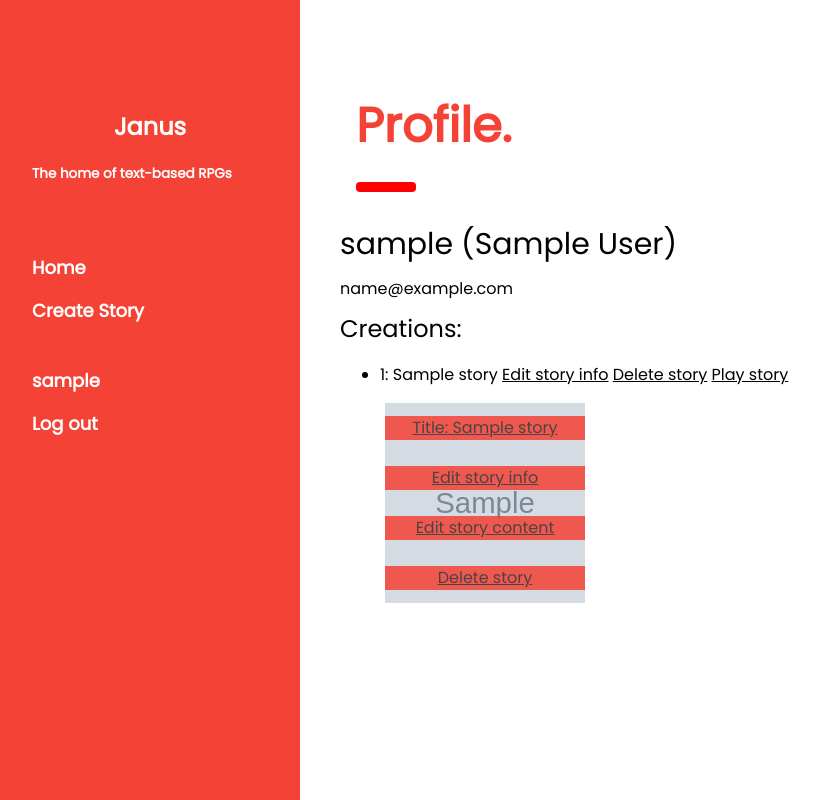
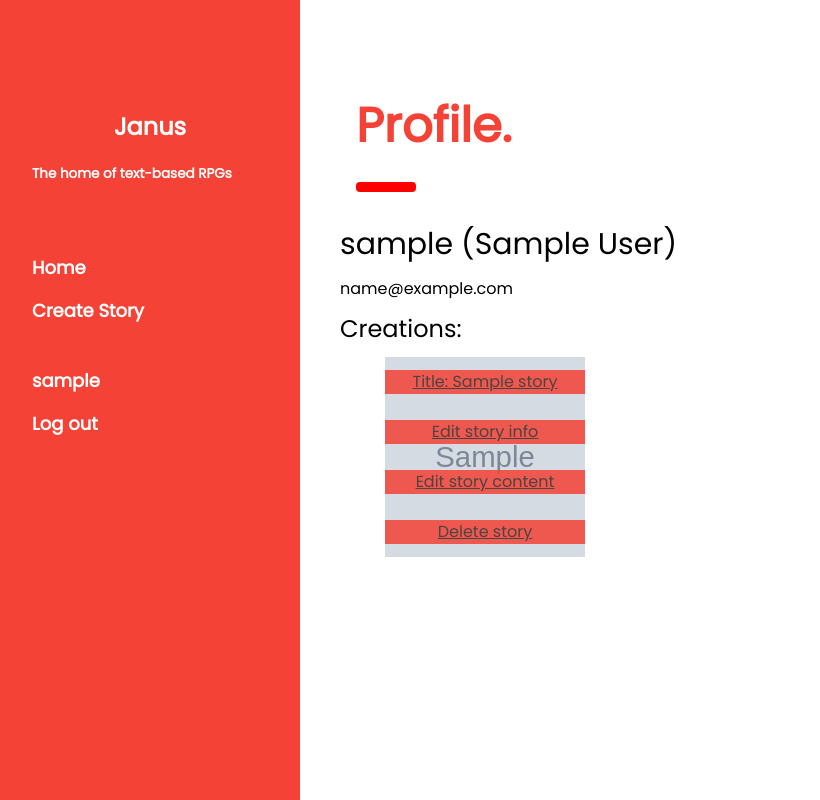
Before and after one commit to OmarWKH/janus, a Flask app: a page that uses janus/templates/profile.html in a window 1280 px wide. Shown: the whole page, without its empty margins (0-820 px from the left). Run offline with Flask 2, Linux system fonts and the light colour scheme; a user stored in the database is signed in; tables that the repository leaves empty hold one stand-in row (values such as "Sample post"); grey boxes marked "Sample" are stand-in pictures.

Commit message:
remove section replaced by story grid

```diff
--- a/janus/templates/profile.html
+++ b/janus/templates/profile.html
@@ -6,20 +6,6 @@
         <h2>{{ user.username }} ({{ user.first_name }} {{ user.last_name }})</h2>
         {{ user.email }}
         <h3 class="left">Creations:</h3>
-        <ul>
-        {% for story in creations.values() %}
-            <li>
-                {{ story._id }}: {{ story.title }}
-                {% if story.author == current_user %}
-                    <a href="{{ url_for('edit_story_info', _id=story._id) }}">Edit story info</a>
-                    <a href="{{ url_for('delete_story', _id=story._id) }}">Delete story</a>
-                {% endif %}
-                <a href="{{ url_for('play_story', story_id=story._id) }}">Play story</a>
-            </li>
-        {% endfor %}
-        </ul>
-    </div>
-
         <div id="stories">
             {% for story in creations.values() %}
                 <div class="story" style="background-image: url({{ url_for('send_image', name=story.image_name) }})">
@@ -34,4 +20,6 @@
                 </div>
             {% endfor %}
         </div>
+    </div>
+
 {% endblock %}
```
Lines whose indentation alone changed are shown as unchanged.
